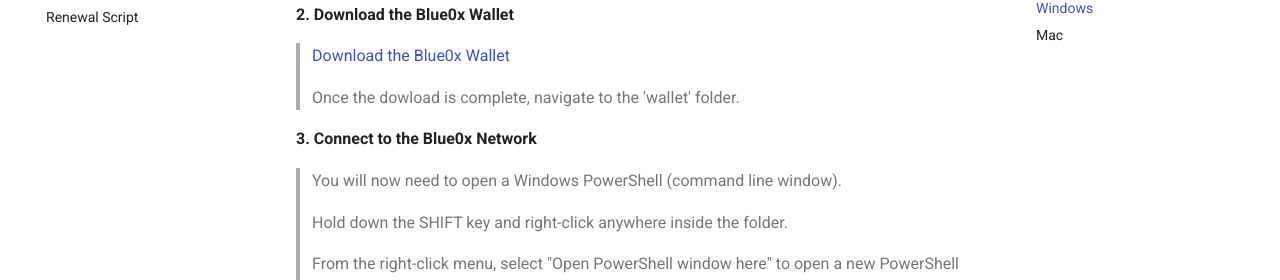
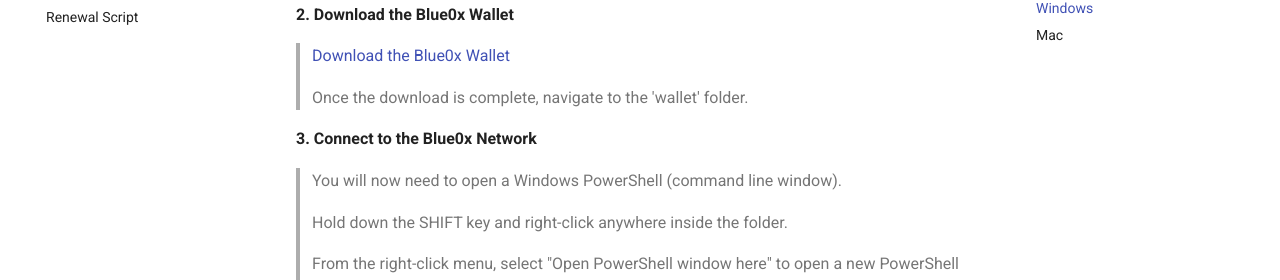
Before and after one commit to theBlue0x/docs, an MkDocs documentation site: the page built from docs/setup/local.md, in a window 1280 px wide and 900 px high, scrolled down 1144 px. Shown: the part 172-452 px from the top of the window. Built offline with MkDocs 1.6.1 and Material for MkDocs 9.7.7, drawn with Linux system fonts in a browser that asks for light colours.

Commit message:
Update local.md

```diff
--- a/docs/setup/local.md
+++ b/docs/setup/local.md
@@ -53,7 +53,7 @@
 
 >[Download the Blue0x Wallet](https://github.com/theBlue0x/wallet/archive/refs/heads/master.zip)
 
->Once the dowload is complete, navigate to the 'wallet' folder.
+>Once the download is complete, navigate to the 'wallet' folder.
 
 **3. Connect to the Blue0x Network**
 
```
